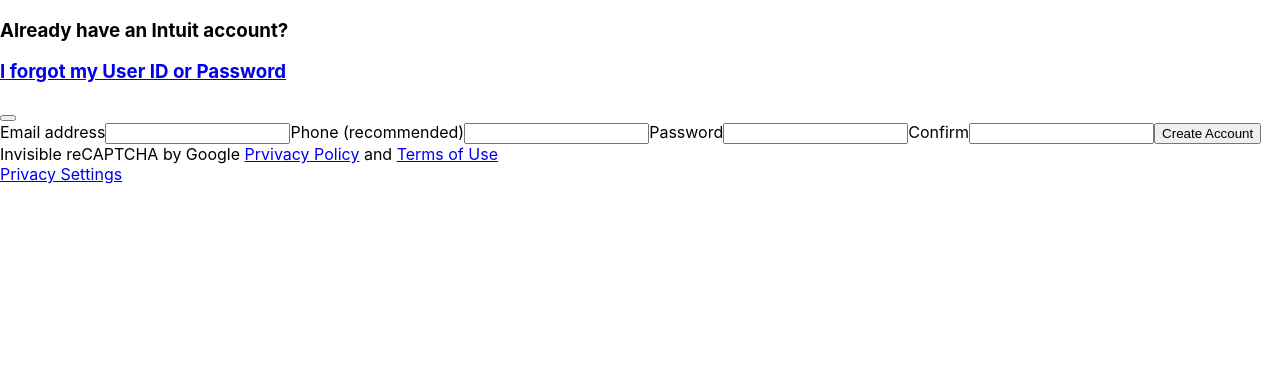
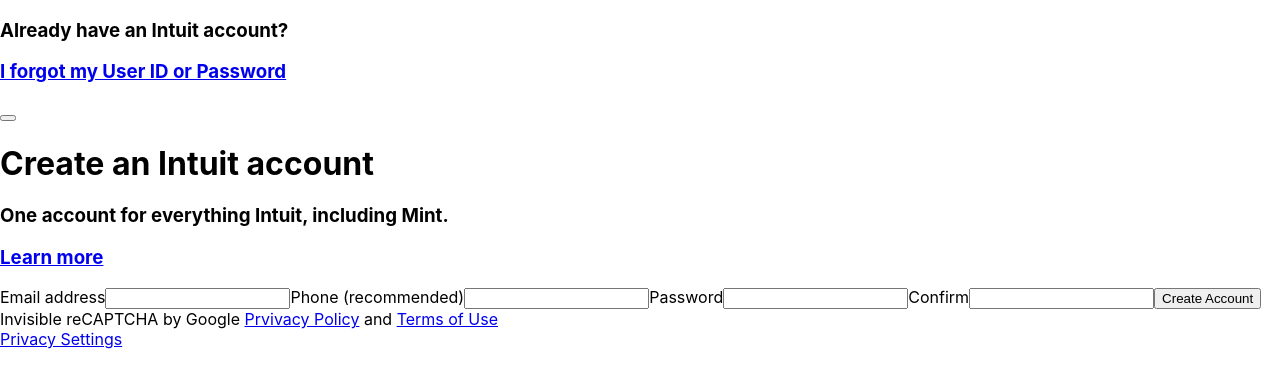
Before and after one commit to DeadpanCakes/html_form, a React (Create React App) app: page / in a window 1280 px wide. Shown: the top 388 px of the page. Built offline with nearby package versions, Linux system fonts and the light colour scheme.

Commit message:
added FormHeader

```diff
--- a/src/components/SignUpForm/SignUpForm.js
+++ b/src/components/SignUpForm/SignUpForm.js
@@ -1,4 +1,5 @@
 import { useState } from "react";
+import FormHeader from "../FormHeader/FormHeader";
 import FormFooter from "../FormFooter/FormFooter";
 
 const SignUpForm = () => {
@@ -8,6 +9,7 @@
   const [confirm, setConfirm] = useState("");
   return (
     <form>
+      <FormHeader />
       <label>
         Email address
         <input
```
